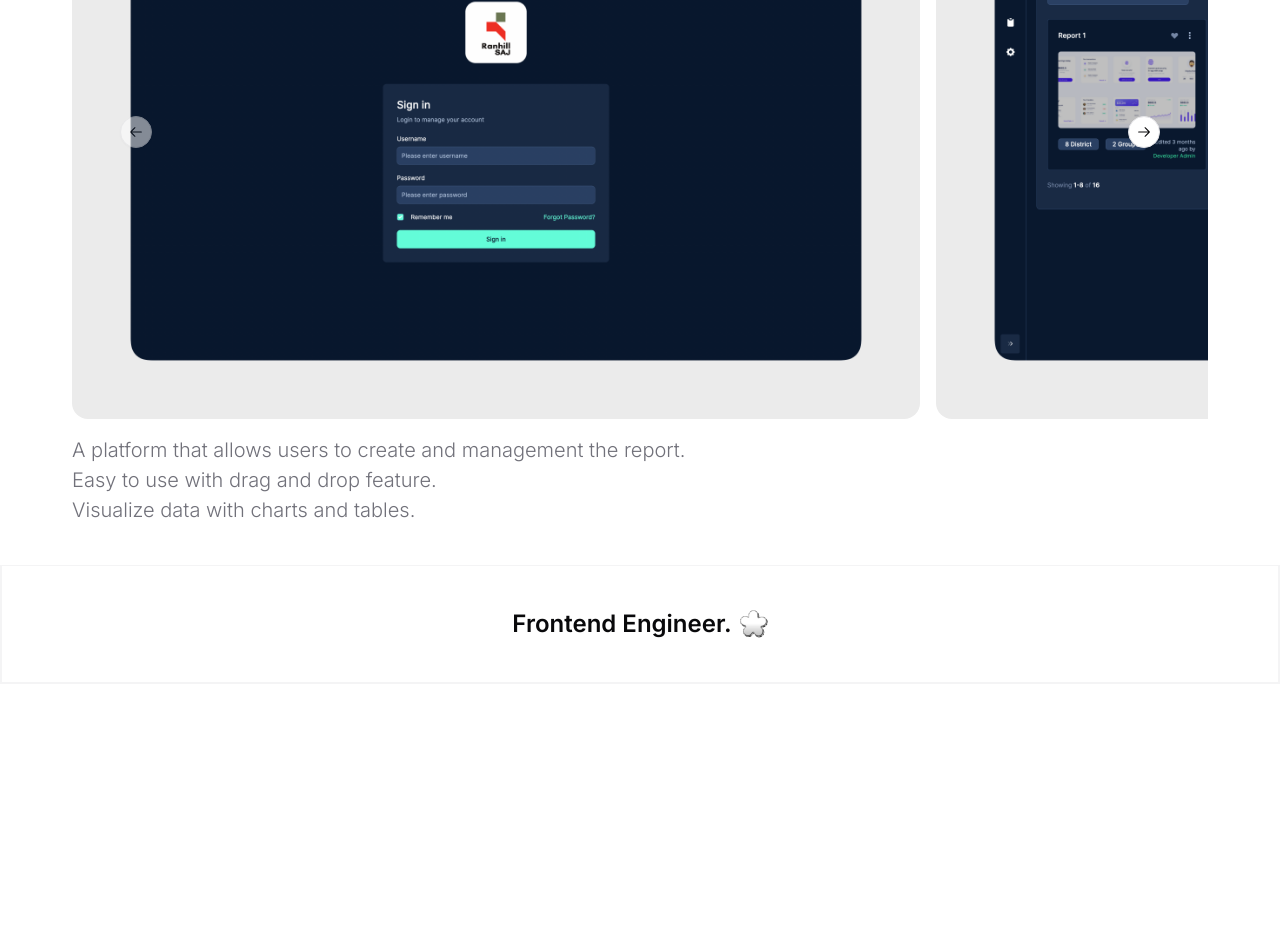
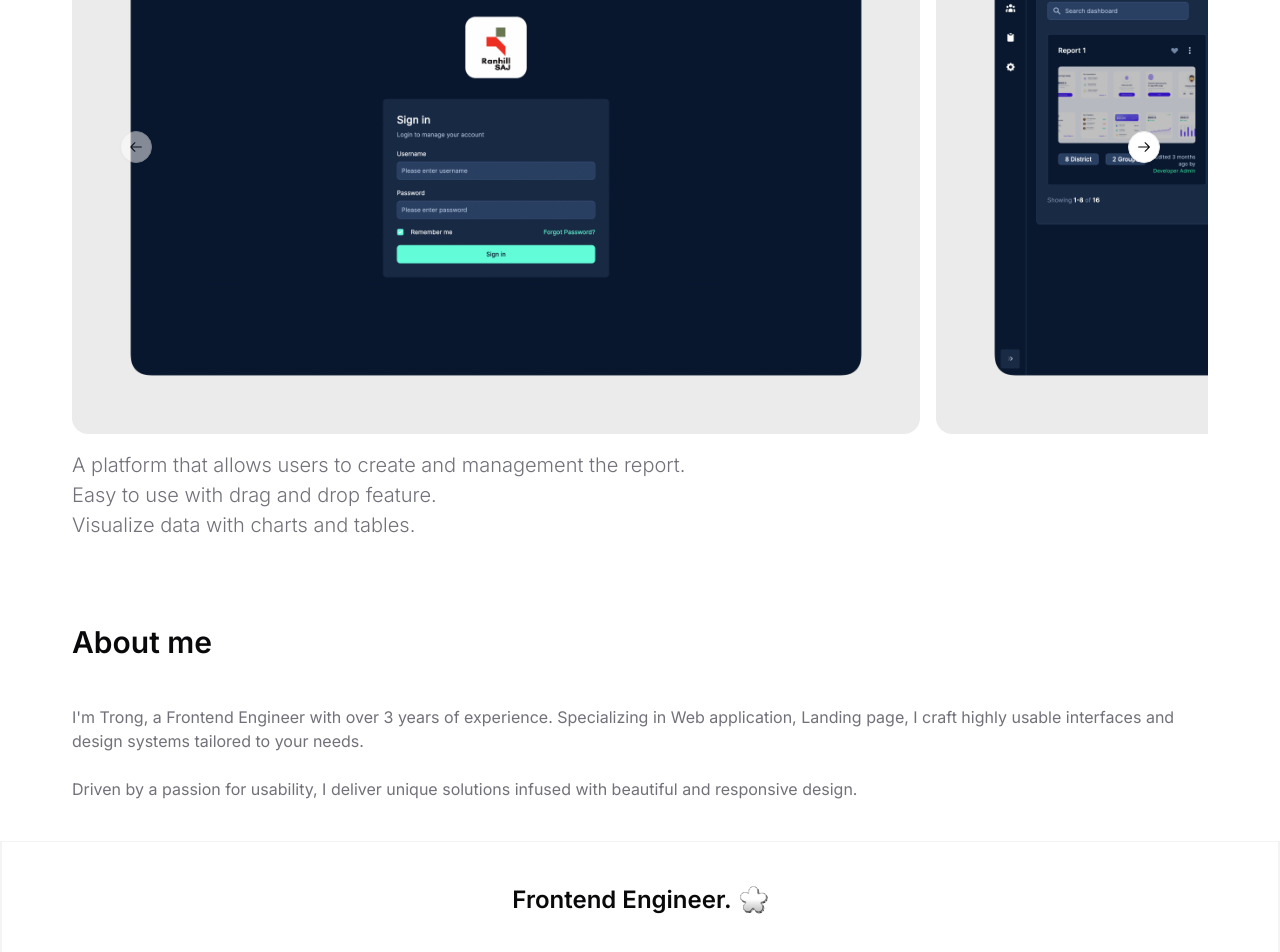
Before and after one commit to duongductrong/danielll.dev, a Next.js app: page / in a window 1280 px wide. Shown: the part 1700-2652 px from the top of the page. Before the commit the page ends 2384 px from the top, so only its background shows below. Built offline with nearby package versions, Linux system fonts and the light colour scheme.

Commit message:
feat: add about me

```diff
--- a/src/app/(2024)/(ui)/page.tsx
+++ b/src/app/(2024)/(ui)/page.tsx
@@ -1,3 +1,4 @@
+import About from "../_components/customs/about";
 import ThingIDo from "../_components/customs/thing-i-do";
 import Timezone from "../_components/customs/timezone";
 import Welcome from "../_components/customs/welcome";
@@ -10,6 +11,7 @@ const Page = (props: PageProps) => {
       <Welcome className="mt-4" />
       <Timezone className="mt-10" />
       <ThingIDo className="mt-20" />
+      <About className="mt-20" />
     </>
   );
 };
--- /dev/null
+++ b/src/app/(2024)/_components/customs/about.tsx
@@ -0,0 +1,25 @@
+import { cn } from "@/lib/utils/tailwind";
+import { ComponentPropsWithoutRef } from "react";
+
+export interface AboutProps extends ComponentPropsWithoutRef<"section"> {}
+
+const About = ({ className, ...props }: AboutProps) => {
+  return (
+    <section {...props} className={cn("container", className)}>
+      <h2 className="text-3xl font-semibold leading-normal py-0 mb-10">
+        About me
+      </h2>
+      <p className="text-base font-normal leading-normal text-muted-foreground">
+        I'm Trong, a Frontend Engineer with over 3 years of experience.
+        Specializing in Web application, Landing page, I craft highly usable
+        interfaces and design systems tailored to your needs.
+        <br />
+        <br />
+        Driven by a passion for usability, I deliver unique solutions infused
+        with beautiful and responsive design.
+      </p>
+    </section>
+  );
+};
+
+export default About;
--- a/src/app/(2024)/_components/customs/thing-i-do.tsx
+++ b/src/app/(2024)/_components/customs/thing-i-do.tsx
@@ -6,12 +6,12 @@ export interface ThingIDoProps extends ComponentPropsWithoutRef<"section"> {}
 
 const ThingIDo = ({ className, ...props }: ThingIDoProps) => {
   return (
-    <section {...props} className={cn(className)}>
-      <h2 className="text-xl font-semibold leading-normal container-base py-0 mb-10">
+    <section {...props} className={cn("container", className)}>
+      <h2 className="text-3xl font-semibold leading-normal py-0 mb-10">
         Selected works:
       </h2>
 
-      <section className="flex flex-col gap-20 container">
+      <section className="flex flex-col gap-20">
         <ProjectShowCase
           title={
             <>
```
